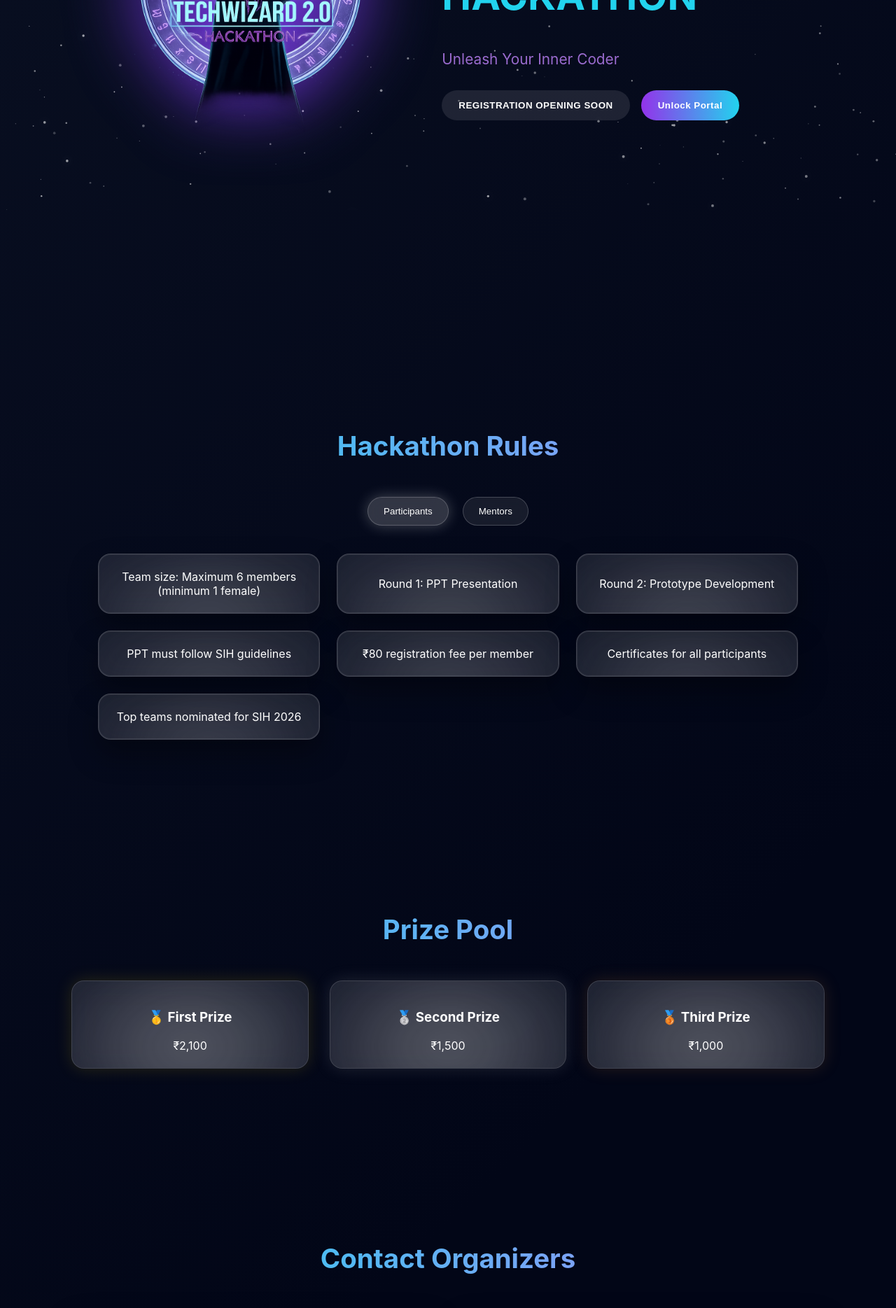
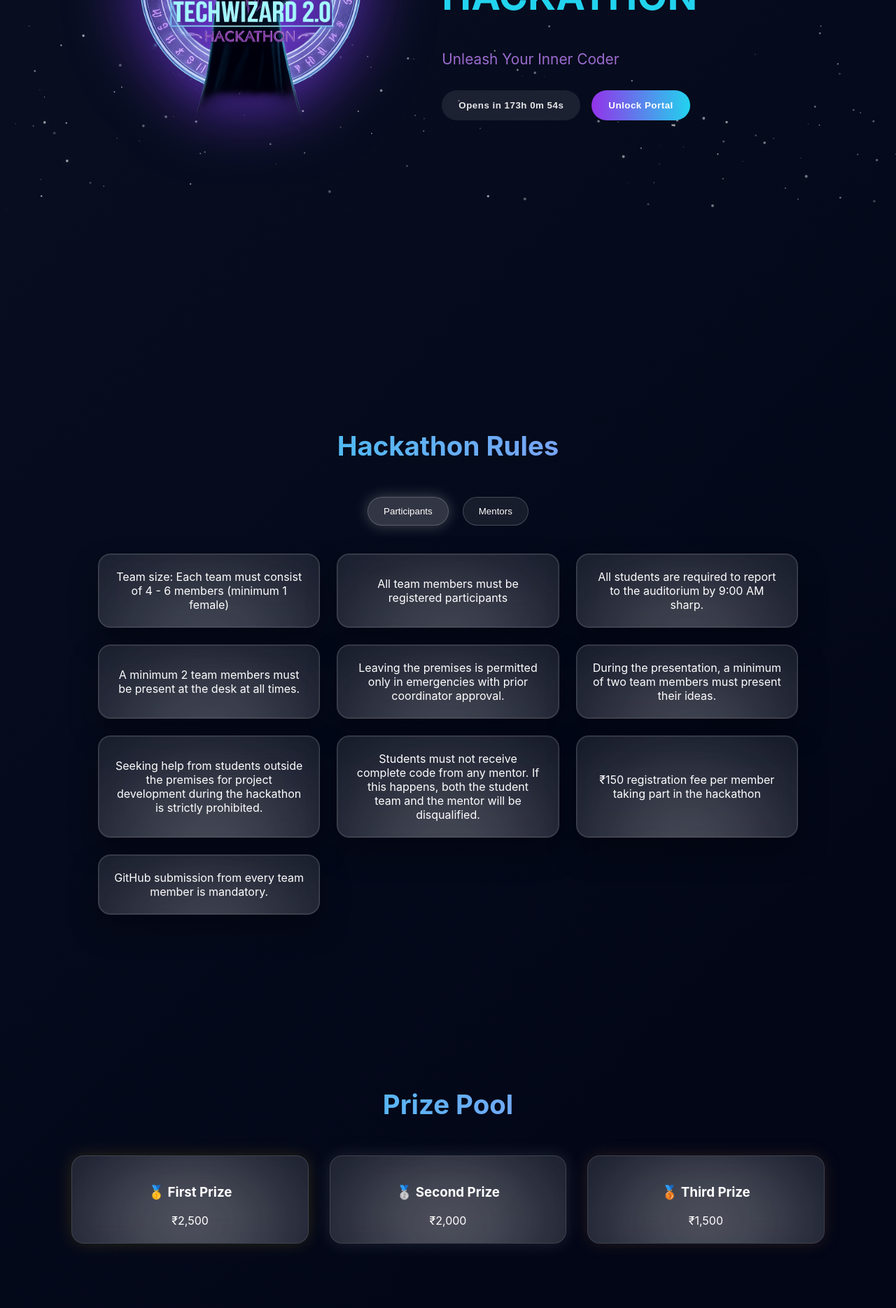
Before and after one commit to parthverma9805/TechWizard-2.0, a React (Vite) app: page / in a window 1280 px wide. Shown: the part 500-2369 px from the top of the page at 70% size. Built offline with nearby package versions, Linux system fonts and the light colour scheme.

Commit message:
Update Home.jsx

```diff
--- a/src/pages/Home.jsx
+++ b/src/pages/Home.jsx
@@ -1,11 +1,18 @@
 import { motion } from "framer-motion";
 import { useState, useEffect } from "react";
-import { useLocation } from "react-router-dom";
+import { useLocation, useNavigate } from "react-router-dom";
 import wizard from "../assets/techwizard-logo.jpeg";
 
 export default function Home() {
   const [activeRule, setActiveRule] = useState("participants");
   const location = useLocation();
+  const navigate = useNavigate();
+
+  /* ⏰ SET REGISTRATION OPEN TIME HERE */
+  const registrationDate = new Date("2026-02-16T23:00:00");
+
+  const [isRegistrationOpen, setIsRegistrationOpen] = useState(false);
+  const [timeLeft, setTimeLeft] = useState("");
 
   /* 🔄 HANDLE NAVBAR RULE CLICK */
   useEffect(() => {
@@ -13,17 +20,49 @@
       setActiveRule(location.state.ruleType);
     }
 
-    const handler = (e) => {
-      setActiveRule(e.detail);
-    };
-
+    const handler = (e) => setActiveRule(e.detail);
     window.addEventListener("changeRules", handler);
     return () => window.removeEventListener("changeRules", handler);
   }, [location.state]);
 
+  /* ⏰ COUNTDOWN TIMER */
+  useEffect(() => {
+    const updateTimer = () => {
+      const now = new Date();
+      const diff = registrationDate - now;
+
+      if (diff <= 0) {
+        setIsRegistrationOpen(true);
+        setTimeLeft("Registrations are now OPEN 🚀");
+        return;
+      }
+
+      const hours = Math.floor(diff / (1000 * 60 * 60));
+      const minutes = Math.floor((diff / (1000 * 60)) % 60);
+      const seconds = Math.floor((diff / 1000) % 60);
+
+      setTimeLeft(`${hours}h ${minutes}m ${seconds}s`);
+    };
+
+    updateTimer();
+    const interval = setInterval(updateTimer, 1000);
+    return () => clearInterval(interval);
+  }, []);
+
+  /* 🔓 PORTAL CLICK */
+  const handlePortalClick = () => {
+    if (!isRegistrationOpen) {
+      alert("🔒 Portal is locked. It will unlock when registrations open.");
+      return;
+    }
+
+    alert("🚀 Portal Unlocked!");
+    navigate("/portal");
+  };
+
   return (
     <>
-      {/* 🧙 HERO */}
+      {/* HERO */}
       <section id="home" className="wizard-hero">
         <div className="wizard-left">
           <img src={wizard} className="wizard-image" alt="TechWizard" />
@@ -43,30 +82,40 @@
           <p className="tagline">Unleash Your Inner Coder</p>
 
           <div className="hero-buttons">
-            <button className="reg-btn">REGISTRATION OPENING SOON</button>
-            <button className="portal-btn">Unlock Portal</button>
+
+            {/* ⏰ COUNTDOWN BUTTON */}
+            <button className="reg-btn no-click">
+              {isRegistrationOpen
+                ? "Registrations Open ✅"
+                : `Opens in ${timeLeft}`}
+            </button>
+
+            {/* 🔓 PORTAL BUTTON */}
+            <button
+              className={`portal-btn ${isRegistrationOpen ? "active-btn" : ""}`}
+              onClick={handlePortalClick}
+            >
+              {isRegistrationOpen ? "Enter Portal" : "Unlock Portal"}
+            </button>
+
           </div>
         </motion.div>
       </section>
 
-      {/* 📜 RULES */}
+      {/* RULES */}
       <section id="rules" className="section-dark">
         <h2 className="section-title">Hackathon Rules</h2>
 
         <div className="rule-toggle">
           <button
-            className={`toggle-btn ${
-              activeRule === "participants" ? "active" : ""
-            }`}
+            className={`toggle-btn ${activeRule === "participants" ? "active" : ""}`}
             onClick={() => setActiveRule("participants")}
           >
             Participants
           </button>
 
           <button
-            className={`toggle-btn ${
-              activeRule === "mentors" ? "active" : ""
-            }`}
+            className={`toggle-btn ${activeRule === "mentors" ? "active" : ""}`}
             onClick={() => setActiveRule("mentors")}
           >
             Mentors
@@ -76,60 +125,49 @@
         <div className="rules-grid">
           {(activeRule === "participants"
             ? [
-                "Team size: Maximum 6 members (minimum 1 female)",
-                "Round 1: PPT Presentation",
-                "Round 2: Prototype Development",
-                "PPT must follow SIH guidelines",
-                "₹80 registration fee per member",
-                "Certificates for all participants",
-                "Top teams nominated for SIH 2026",
+                "Team size: Each team must consist of 4 - 6 members (minimum 1 female)",
+                "All team members must be registered participants",
+                "All students are required to report to the auditorium by 9:00 AM sharp.",
+                "A minimum 2 team members must be present at the desk at all times.",
+                "Leaving the premises is permitted only in emergencies with prior coordinator approval.",
+                "During the presentation, a minimum of two team members must present their ideas.",
+                "Seeking help from students outside the premises for project development during the hackathon is strictly prohibited.",
+                "Students must not receive complete code from any mentor. If this happens, both the student team and the mentor will be disqualified.",
+                "₹150 registration fee per member taking part in the hackathon",
+                "GitHub submission from every team member is mandatory.",
               ]
             : [
-                "Mentors guide only assigned teams",
-                "Mentors must not code for teams",
+                "Mentors must not write the complete code for any team. If this occurs, both the mentor and the team will be disqualified.",
+                "All mentors are required to report to the auditorium by 9:00 AM sharp.",
+                "Mentors should guide only assigned teams",
                 "Idea ownership remains with students",
                 "Mentors available during evaluation",
                 "Mentors must ensure fair practices",
-                "Follow SIH ethics & conduct",
               ]
           ).map((rule, i) => (
-            <div key={i} className="rule-card flame-card">
-              {rule}
-            </div>
+            <div key={i} className="rule-card flame-card">{rule}</div>
           ))}
         </div>
       </section>
 
-      {/* 🏆 PRIZES */}
+      {/* PRIZES */}
       <section id="prizes" className="section-dark">
         <h2 className="section-title">Prize Pool</h2>
-
         <div className="prizes-new">
-          <div className="prize-new gold flame-card">
-            <h3>🥇 First Prize</h3>
-            <span>₹2,100</span>
-          </div>
-          <div className="prize-new silver flame-card">
-            <h3>🥈 Second Prize</h3>
-            <span>₹1,500</span>
-          </div>
-          <div className="prize-new bronze flame-card">
-            <h3>🥉 Third Prize</h3>
-            <span>₹1,000</span>
-          </div>
+          <div className="prize-new gold flame-card"><h3>🥇 First Prize</h3><span>₹2,500</span></div>
+          <div className="prize-new silver flame-card"><h3>🥈 Second Prize</h3><span>₹2,000</span></div>
+          <div className="prize-new bronze flame-card"><h3>🥉 Third Prize</h3><span>₹1,500</span></div>
         </div>
       </section>
 
-      {/* 📞 CONTACT */}
+      {/* CONTACT */}
       <section id="contact" className="section-dark">
         <h2 className="section-title">Contact Organizers</h2>
-
         <div className="contact-grid">
           <div className="contact-card flame-card">
             <h3>Shubham Srivastava</h3>
             <p>+91 6394658895</p>
           </div>
-
           <div className="contact-card flame-card">
             <h3>Deepak Kaushik</h3>
             <p>+91 7906924141</p>
```
